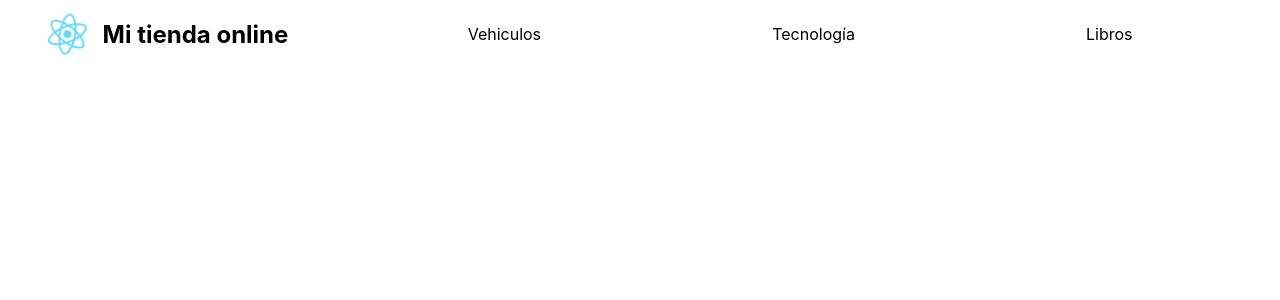
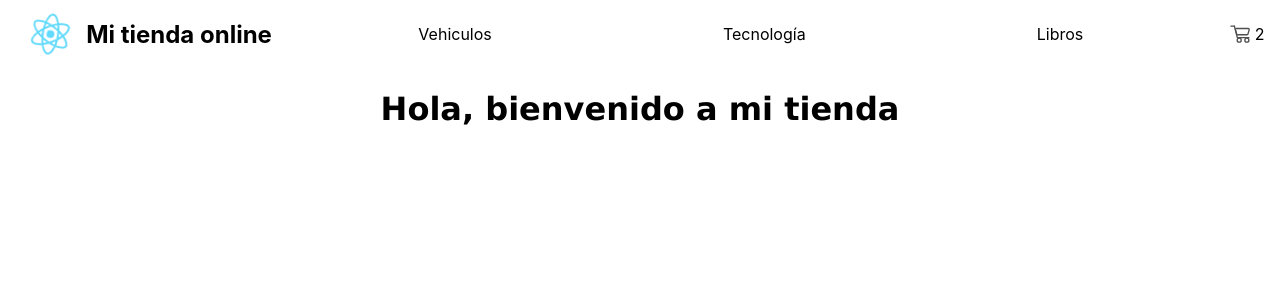
Before and after one commit to SETAGI/mi-tienda-online, a React (Create React App) app: page / in a window 1280 px wide. Shown: the top 300 px of the page. Built offline with nearby package versions, Linux system fonts and the light colour scheme.

Commit message:
Cart widget and item list container created

```diff
--- a/src/App.js
+++ b/src/App.js
@@ -1,8 +1,12 @@
 import NavBar from './components/NavBar/NavBar.js';
+import ItemListContainer from './components/ItemListContainer/ItemListContainer.js';
 
 function App() {
   return (
-    <NavBar />
+    <div>
+      <NavBar />
+      <ItemListContainer greeting='Hola, bienvenido a mi tienda'/>
+    </div>
   );
 }
 
--- /dev/null
+++ b/src/components/CartWidget/CartWidget.css
@@ -0,0 +1,10 @@
+.container {
+    display: flex;
+    flex-direction: row;
+    align-items: center;
+}
+
+.cartWidget {
+    width: 20px;
+    margin-right: 5px;
+}
--- /dev/null
+++ b/src/components/CartWidget/CartWidget.js
@@ -0,0 +1,13 @@
+import React from 'react'
+import './CartWidget.css'
+
+const CartWidget = ({amount}) => {
+    return (
+        <div className='container'>
+            <img className='cartWidget' src='images/cart.svg' alt='cart-widget'/>
+            <div> {amount} </div>
+        </div>
+    )
+}
+
+export default CartWidget
--- /dev/null
+++ b/src/components/ItemListContainer/ItemListContainer.css
@@ -0,0 +1,4 @@
+.greeting {
+    text-align: center;
+    font-family: Verdana, Geneva, Tahoma, sans-serif;
+}
--- /dev/null
+++ b/src/components/ItemListContainer/ItemListContainer.js
@@ -0,0 +1,10 @@
+import React from 'react'
+import './ItemListContainer.css'
+
+const ItemListContainer = ( {greeting} ) => {
+    return (
+        <h1 className='greeting'> {greeting} </h1>
+    )
+}
+
+export default ItemListContainer
--- a/src/components/NavBar/NavBar.js
+++ b/src/components/NavBar/NavBar.js
@@ -1,6 +1,7 @@
 import React from 'react'
 import logo from '../../logo.svg';
 import './NavBar.css'
+import CartWidget from '../CartWidget/CartWidget';
 
 const NavBar = () => {
   return (
@@ -15,6 +16,7 @@ const NavBar = () => {
             <li><a  href='.'> Tecnología </a></li>
             <li><a  href='.'> Libros </a> </li>
         </ul>
+        <CartWidget amount={ 2 }/>
     </nav>
   )
 }
```
Also changed, not shown: public/images/cart.svg (added).
